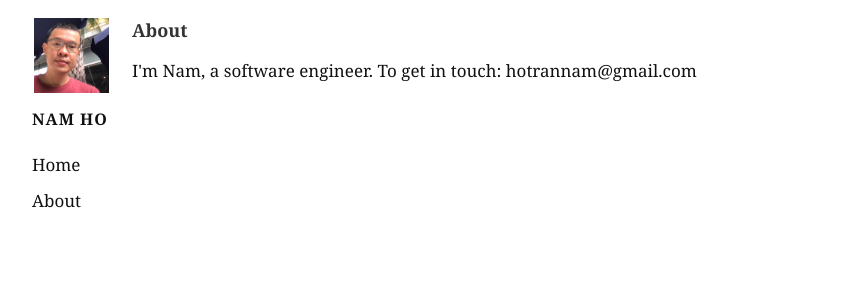
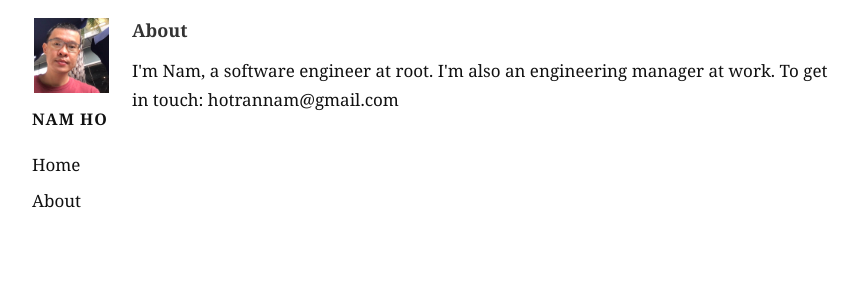
Before and after one commit to hotrannam/hotrannam.github.io, a Jekyll site: the page built from about.html, in a window 1280 px wide. Shown: the top 300 px of the page, without its empty margins (208-1064 px from the left). Built offline with Jekyll 4.4.1, drawn with Linux system fonts in a browser that asks for light colours; nearby versions of some CDN libraries.

Commit message:
Update about.html

```diff
--- a/about.html
+++ b/about.html
@@ -5,5 +5,5 @@ title: "About"
 
 <section class="content">
   <h3>About</h3>
-  <p>I'm Nam, a software engineer. To get in touch: hotrannam@gmail.com</p>
+  <p>I'm Nam, a software engineer at root. I'm also an engineering manager at work. To get in touch: hotrannam@gmail.com</p>
 </section>
```
